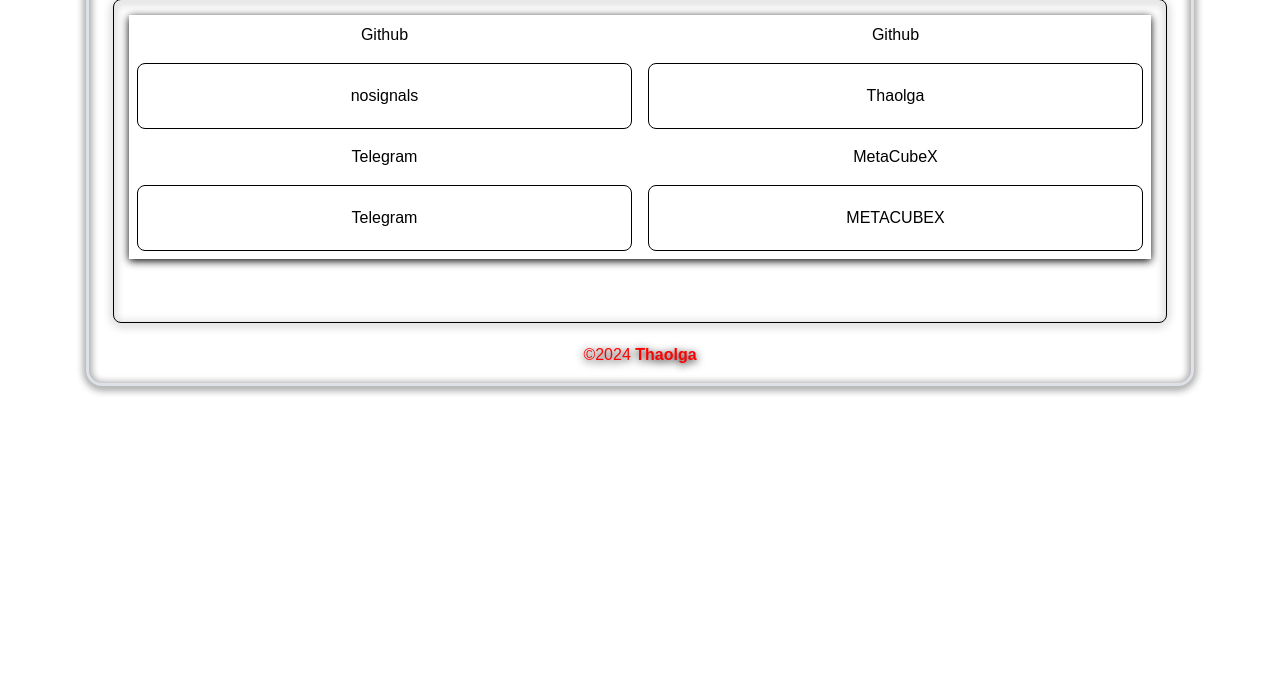
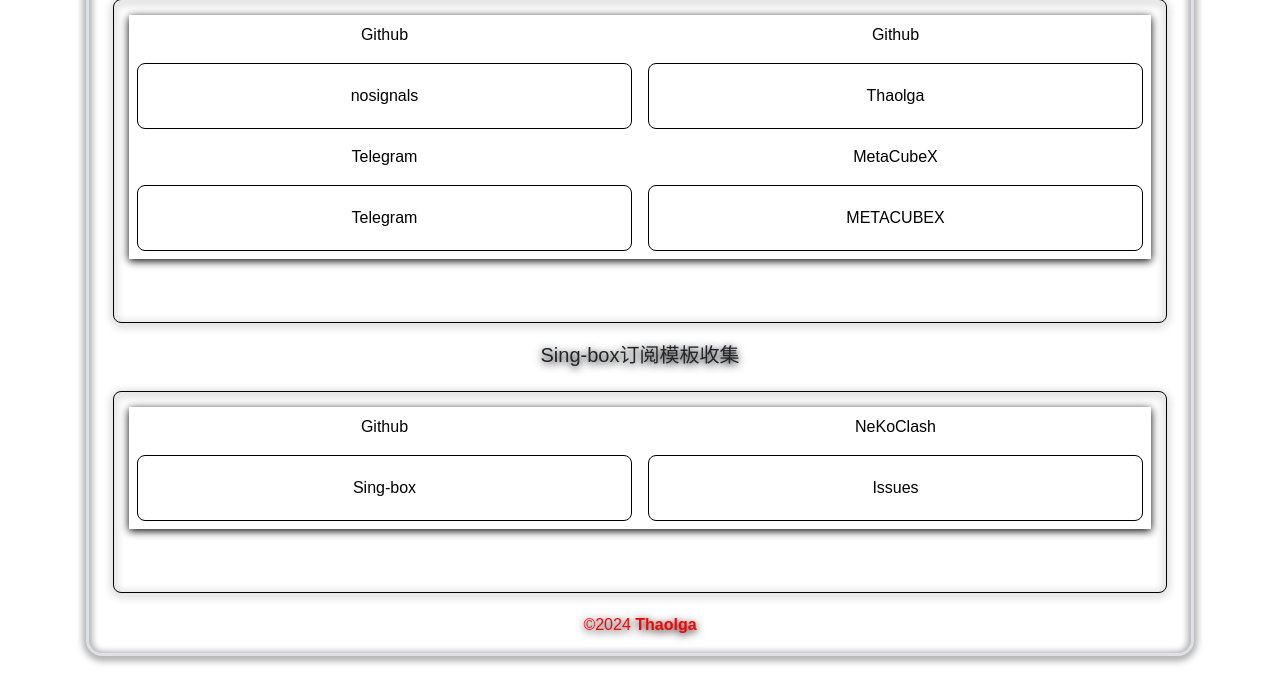
Before and after one commit to rtaserver/luci-app-nekoclash-en, a PHP site: page /settings.php in a window 1280 px wide. Shown: the part 1571-2267 px from the top of the page. Before the commit the page ends 1966 px from the top, so only its background shows below. Run offline with PHP 8.4, Linux system fonts and the light colour scheme; data that the repository does not hold is empty.

Commit message:
Update settings.php

```diff
--- a/htdocs/nekoclash/settings.php
+++ b/htdocs/nekoclash/settings.php
@@ -449,6 +449,31 @@ $singBoxVersion = getSingboxVersion();
                 </tbody>
             </table>
         </div>
+<h5 class="text-center mb-4">Sing-box订阅模板收集</h5>
+<div class="d-flex justify-content-center">
+    <div class="table-container">
+        <table class="table table-borderless mb-5">
+            <tbody>
+                <tr class="text-center">
+                    <td>Github</td>
+                    <td>NeKoClash</td>
+                </tr>
+                <tr class="text-center">
+                    <td>
+                        <div class="link-box">
+                            <a href="https://github.com/Thaolga/Sing-box" target="_blank">Sing-box</a>
+                        </div>
+                    </td>
+                    <td>
+                        <div class="link-box">
+                            <a href="https://github.com/Thaolga/luci-app-nekoclash/issues" target="_blank">Issues</a>
+                        </div>
+                    </td>
+                </tr>
+            </tbody>
+        </table>
+    </div>
+</div>
 
       <footer class="text-center">
     <p><?php echo $footer ?></p>
```
